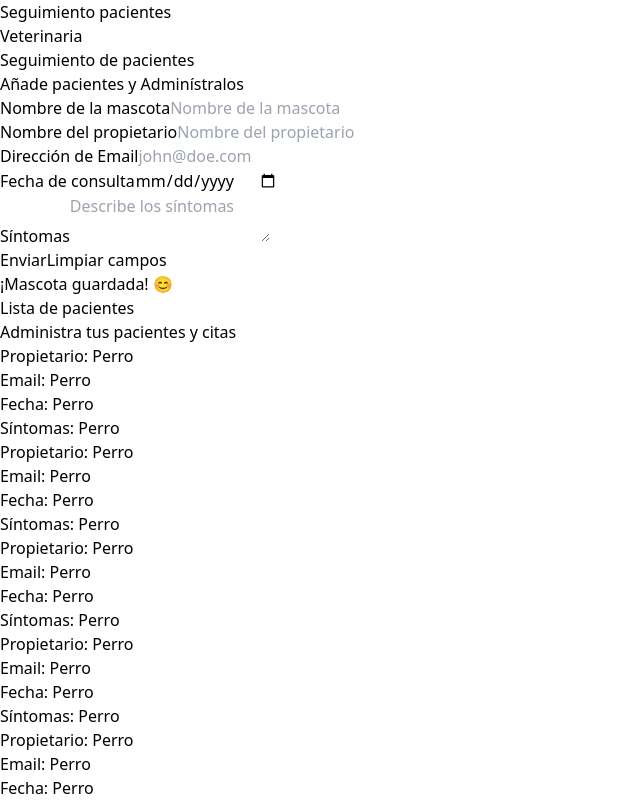
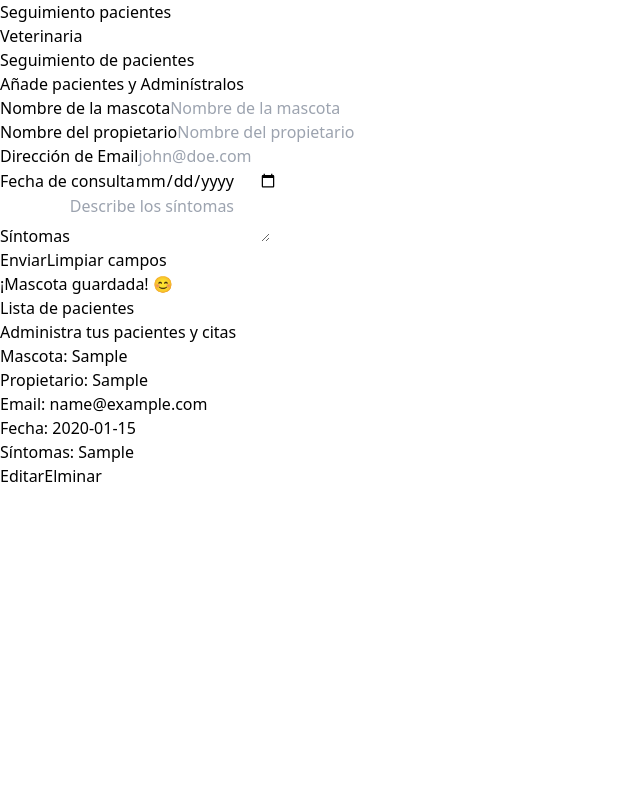
Before and after one commit to SantiSvk/citas-react, a React (Vite) app: page / in a window 1280 px wide. Both pictures are taken after typing "Sample", "Sample", "name@example.com", "2020-01-15", "Sample" into the empty fields and a click on the input "Enviar". Shown: the top 800 px of the page, without its empty margins (0-640 px from the left). Built offline with nearby package versions, Linux system fonts and the light colour scheme.

Commit message:
Revert "Revert "dik!""
This reverts commit 88db78b3b8e9298867b1a7a2a7b761bfd411c818.

```diff
--- a/src/App.jsx
+++ b/src/App.jsx
@@ -14,7 +14,9 @@ function App() {
 				pacientes = {pacientes}
 				setPacientes = {setPacientes}
 				/>
-                <PatientList/>
+                <PatientList
+				pacientes = {pacientes}
+				/>
             </div>
 		</div>
 	);
--- a/src/components/PatientForm.jsx
+++ b/src/components/PatientForm.jsx
@@ -12,6 +12,10 @@ function PatientForm({ pacientes, setPacientes }) {
 	const [saved, setSaved] = useState(false);
 	const [errorMsg, setErrorMsg] = useState('')
 
+	function generarId(){
+		return Date.now().toString(36) + Math.random().toString(36).substring(2)
+	}
+
 
 	function handleSubmit(e) {
 		e.preventDefault();
@@ -23,7 +27,7 @@ function PatientForm({ pacientes, setPacientes }) {
 			return;
 		}
 		setError(false);
-		setPacientes([...pacientes, { name, owner, email, date, sympthoms }]);
+		setPacientes([...pacientes, { name, owner, email, date, sympthoms, id : generarId() }]);
 		setSaved(true);
 		setName("");
 		setOwner("");
--- a/src/components/PatientInfo.jsx
+++ b/src/components/PatientInfo.jsx
@@ -1,22 +1,45 @@
-function PatientInfo() {
+function PatientInfo({ paciente }) {
 	return (
 		<div className="bg-white shadow-lg rounded-xl p-5 mt-5 ml-2">
 			<p className="font-bold uppercase mb-3 text-gray-700">
+				Mascota: {""}
+				<span className="font-normal normal-case">{paciente.name}</span>
+			</p>
+			<p className="font-bold uppercase mb-3 text-gray-700">
 				Propietario: {""}
-				<span className="font-normal normal-case">Perro</span>
+				<span className="font-normal normal-case">
+					{paciente.owner}
+				</span>
 			</p>
 			<p className="font-bold uppercase mb-3 text-gray-700">
 				Email: {""}
-				<span className="font-normal normal-case">Perro</span>
+				<span className="font-normal normal-case">
+					{paciente.email}
+				</span>
 			</p>
 			<p className="font-bold uppercase mb-3 text-gray-700">
 				Fecha: {""}
-				<span className="font-normal normal-case">Perro</span>
+				<span className="font-normal normal-case">{paciente.date}</span>
 			</p>
 			<p className="font-bold uppercase mb-3 text-gray-700">
 				Síntomas: {""}
-				<span className="font-normal normal-case">Perro</span>
+				<span className="font-normal normal-case">
+					{paciente.sympthoms}
+				</span>
 			</p>
+			<div className="flex">
+				<button
+					style={{flexGrow: 6}}
+					type="button"
+					className="p-2 bg-indigo-600 text-white rounded-md hover:bg-indigo-700 hover:shadow-md font-semibold">
+					Editar
+				</button>
+				<button
+					type="button"
+					className="flex-1 p-2 bg-red-800 text-white rounded-md hover:bg-red-900 hover:shadow-md mx-3 font-semibold">
+					Elminar
+				</button>
+			</div>
 		</div>
 	);
 }
--- a/src/components/PatientList.jsx
+++ b/src/components/PatientList.jsx
@@ -1,5 +1,5 @@
 import PatientInfo from "./PatientInfo";
-function PatientList() {
+function PatientList({ pacientes }) {
 	return (
 		<div className="md:w-1/2 lg:w-3/5 md:h-screen overflow-y-scroll">
 			<div className="titles-container">
@@ -11,20 +11,12 @@ function PatientList() {
 					<span className="text-indigo-600">pacientes y citas</span>
 				</p>
 			</div>
-
-            <PatientInfo />
-            <PatientInfo />
-            <PatientInfo />
-            <PatientInfo />
-            <PatientInfo />
-            <PatientInfo />
-            <PatientInfo />
-            <PatientInfo />
-            <PatientInfo />
-            <PatientInfo />
-            <PatientInfo />
-            <PatientInfo />
-
+			{pacientes.map((paciente) => (
+				<PatientInfo
+				paciente={paciente}
+				key = {paciente.id}
+				/>
+			))}
 		</div>
 	);
 }
```
